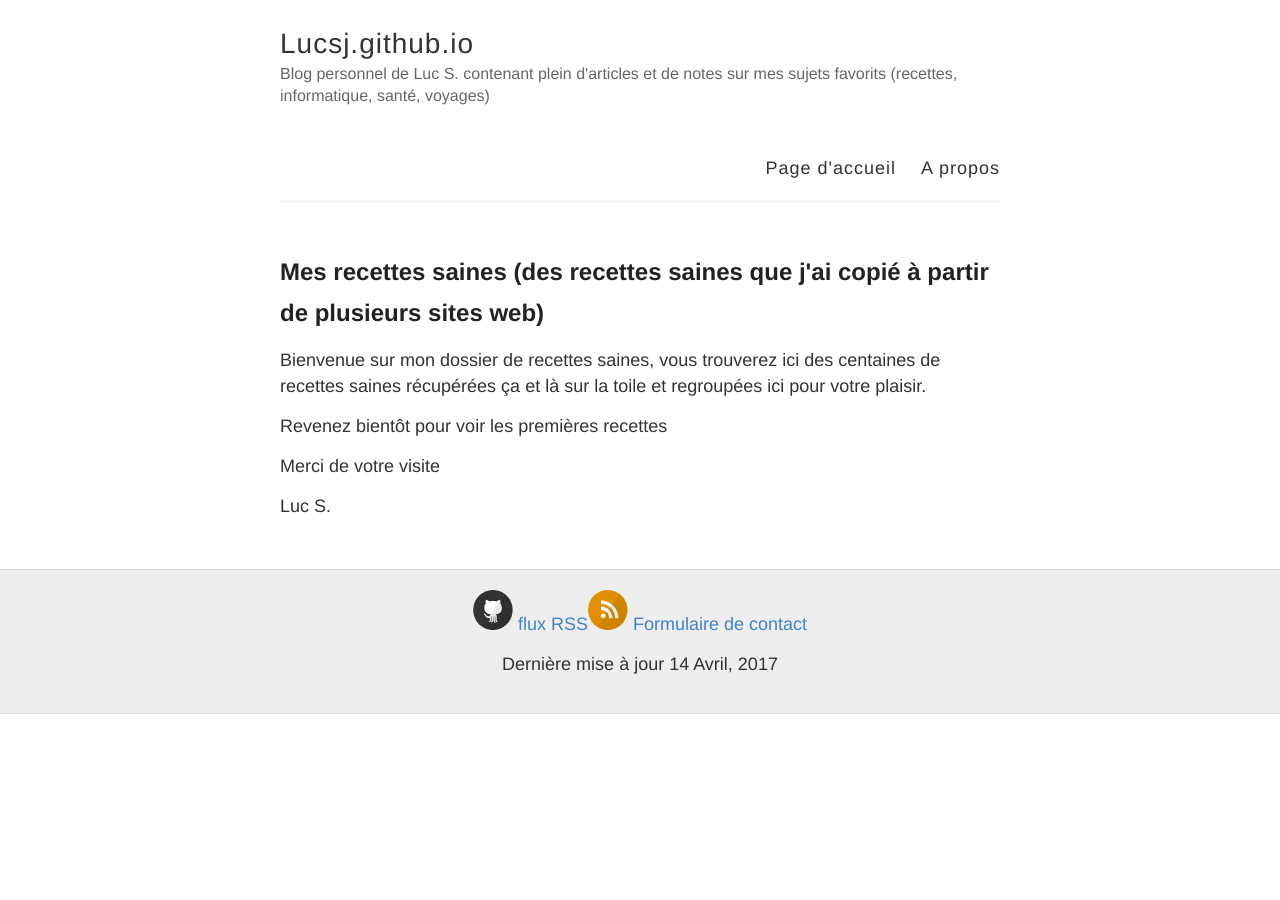
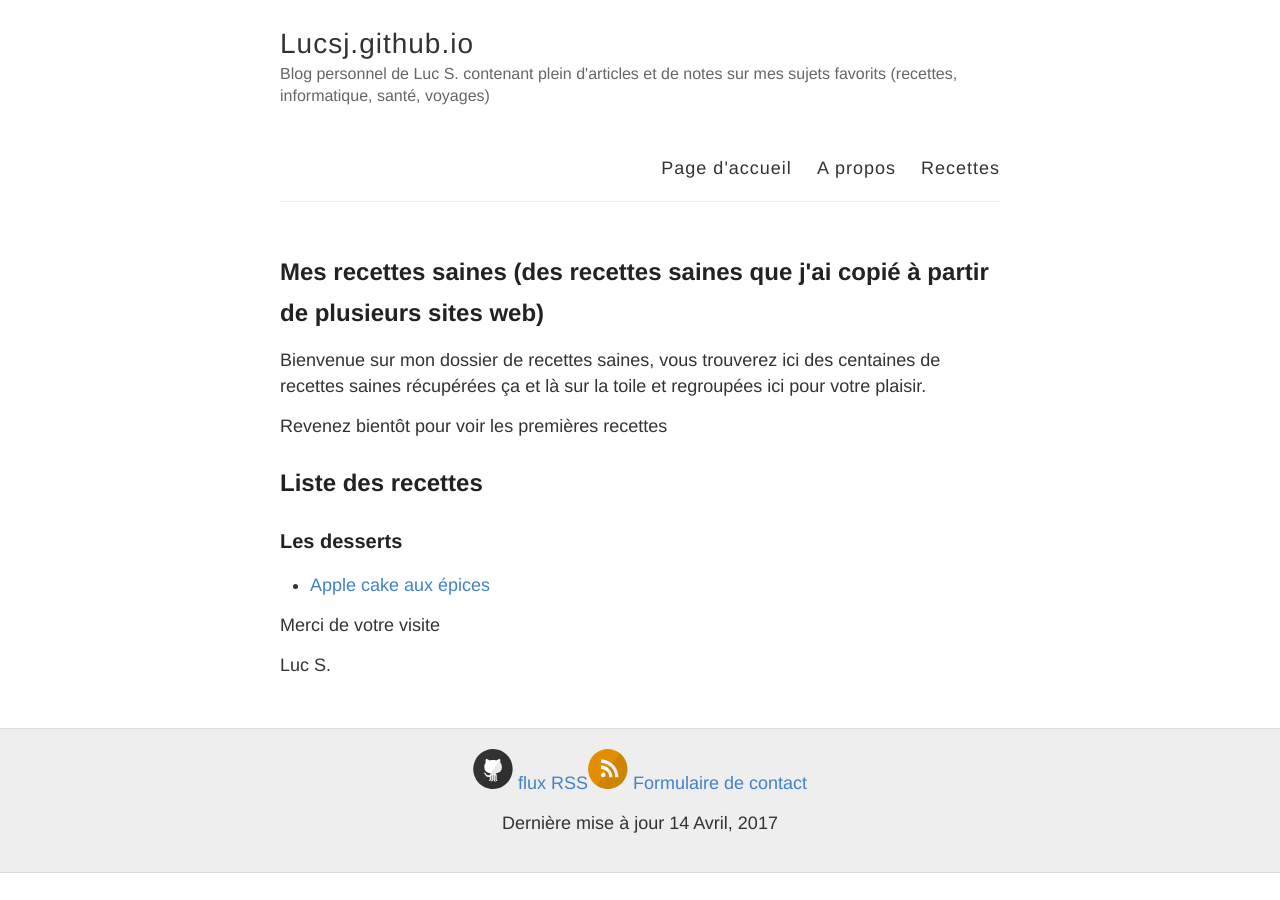
Before and after one commit to lucsj/lucsj.github.io, a Jekyll site: the page built from recettes/index.md, in a window 1280 px wide. Built offline with Jekyll 4.4.1, drawn with Linux system fonts in a browser that asks for light colours; comment, search, counter and statistics services are not loaded.

Commit message:
Ajout des liens dans le menu et dans la liste des recettes

```diff
--- a/_layouts/default.html
+++ b/_layouts/default.html
@@ -39,6 +39,7 @@
           <nav>
                         <a accesskey="1" href="{{ site.baseurl }}/">Page d'accueil</a>
                         <a accesskey="2" href="{{site.url}}/a-propos/">A propos</a>
+						<A Accesskey="3" href="{{site.url}}/recettes/">Recettes</a>
           </nav>
         </header>
       </div>
--- a/recettes/index.md
+++ b/recettes/index.md
@@ -7,6 +7,13 @@ Bienvenue sur mon dossier de recettes saines, vous  trouverez ici  des centaines
 
 Revenez bientôt pour  voir les premières recettes
 
+## Liste des recettes
+
+### Les desserts
+
+* [Apple cake aux épices](https://lucsj.github.io/recettes/apple-cake-aux-epices/)
+
+
 Merci de votre visite
 
 Luc S.
```
